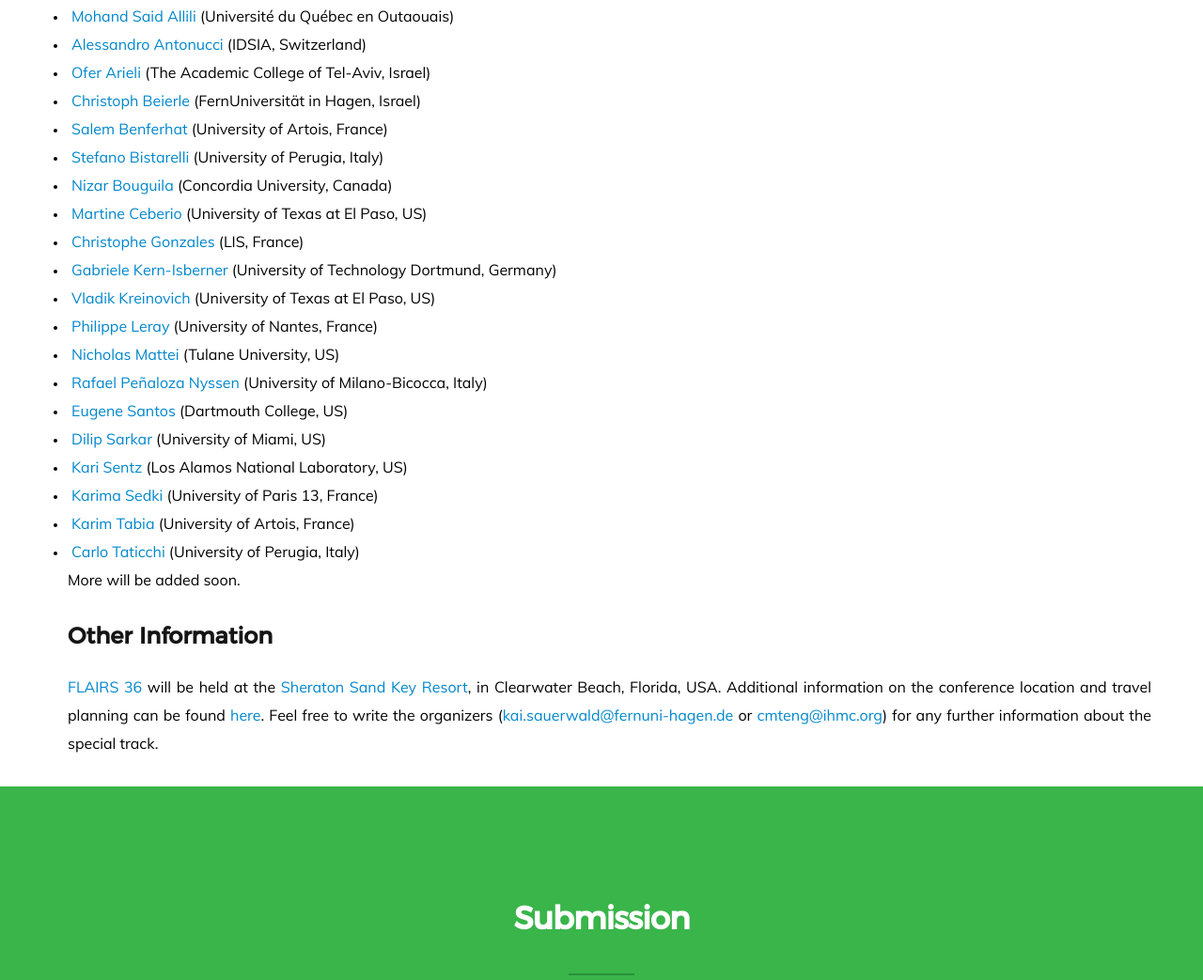
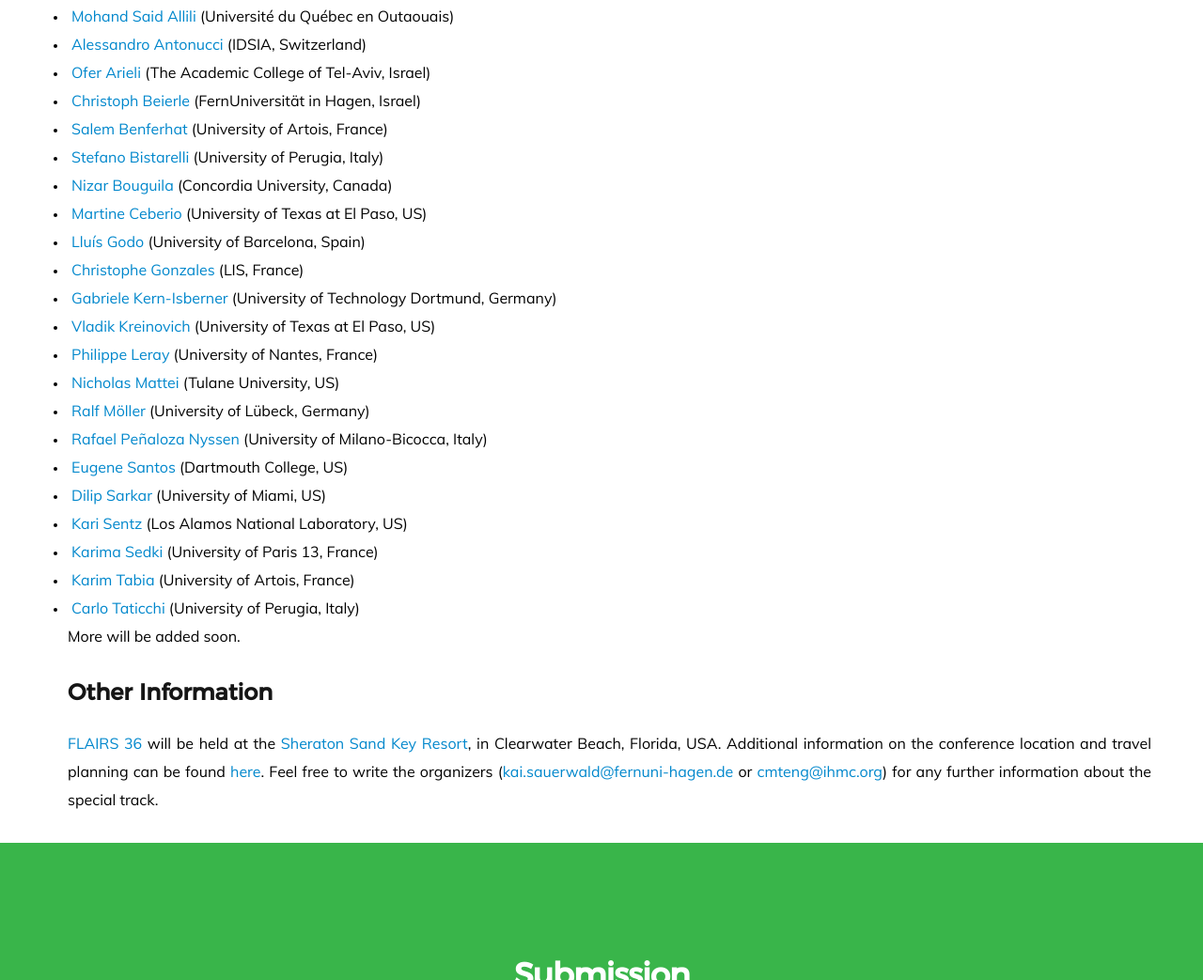
Before and after one commit to ur-flairs/ur-flairs.github.io, a plain HTML site: page 2023/index.html in a window 1280 px wide. Shown: the part 2376-3419 px from the top of the page at 94% size. Drawn offline with Linux system fonts and the light colour scheme; files whose address does not match are found by name.

Commit message:
Ralf and Lluís added

```diff
--- a/2023/index.html
+++ b/2023/index.html
@@ -171,11 +171,13 @@ A special issue of an international journal will be devoted to extended versions
 <li class="mypar"><a href="https://www.dmi.unipg.it/~bista/">Stefano Bistarelli</a> (University of Perugia, Italy)</li>
 <li class="mypar"><a href="https://www.concordia.ca/faculty/nizar-bouguila.html">Nizar Bouguila</a> (Concordia University, Canada)</li>
 <li class="mypar"><a href="http://martineceberio.fr">Martine Ceberio</a> (University of Texas at El Paso, US)</li>
+<li class="mypar"><a href="https://www.iiia.csic.es/~godo/">Lluís Godo</a> (University of Barcelona, Spain)</li>
 <li class="mypar"><a href="https://pageperso.lis-lab.fr/christophe.gonzales">Christophe Gonzales</a> (LIS, France)</li>
 <li class="mypar"><a href="http://www.cs.tu-dortmund.de/nps/de/Home/Personen/K/Kern-Isberner__Gabriele.html">Gabriele Kern-Isberner</a> (University of Technology Dortmund, Germany)</li>
 <li class="mypar"><a href="https://www.cs.utep.edu/vladik/">Vladik Kreinovich</a> (University of Texas at El Paso, US)</li>
 <li class="mypar"><a href="http://www.univ-nantes.fr/site-de-l-universite-de-nantes/philippe-leray-321604.kjsp">Philippe Leray</a> (University of Nantes, France)</li>
 <li class="mypar"><a href="http://www.nickmattei.net">Nicholas Mattei</a> (Tulane University, US)</li>
+<li class="mypar"><a href="https://www.ifis.uni-luebeck.de/index.php?id=moeller">Ralf Möller </a> (University of Lübeck, Germany)</li>
 <li class="mypar"><a href="https://rpenalozan.github.io/">Rafael Peñaloza Nyssen</a> (University of Milano-Bicocca, Italy)</li>
 <li class="mypar"><a href="https://engineering.dartmouth.edu/community/faculty/eugene-santos-jr">Eugene Santos</a> (Dartmouth College, US)</li>
 <li class="mypar"><a href="https://www.cs.miami.edu/home/sarkar/">Dilip Sarkar</a> (University of Miami, US)</li>
```
